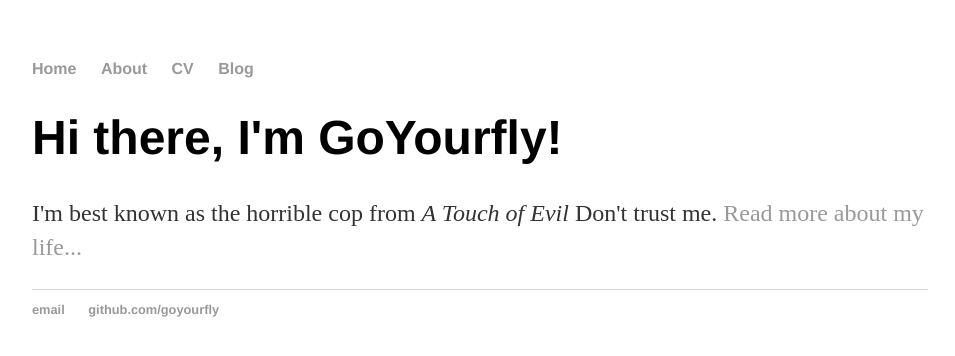
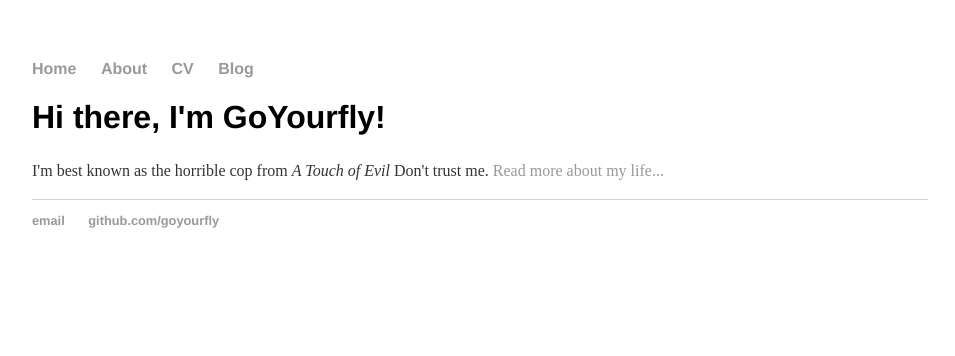
Before and after one commit to goyourfly/goyourfly.github.io, a Jekyll site: the page built from index.html, in a window 1280 px wide. Shown: the top 356 px of the page, without its empty margins (160-1115 px from the left). Built offline with Jekyll 4.4.1, drawn with Linux system fonts in a browser that asks for light colours.

Commit message:
Update main.css

```diff
--- a/css/main.css
+++ b/css/main.css
@@ -1,7 +1,6 @@
 body {
     margin: 60px auto;
     width: 70%;
-    font-size:16px;
 }
 
 blockquote p { font-size: 16px; line-height: 1.6em; }
@@ -24,12 +23,12 @@
     text-decoration: underline;
 }
 h1 {
-    font-size: 3em;
+    font-size: 2em;
     font-family:'Helvetica', 'Arial', 'Sans-Serif';
 }
 p {
-    font-size: 1.5em;
-    line-height: 1.4em;
+    font-size: 1.0em;
+    line-height: 1.6em;
     color: #333;
 }
 footer {
@@ -39,7 +38,7 @@
 
 ul.posts {
     margin: 20px auto 40px;
-    font-size: 1.5em;
+    font-size: 1.2em;
 }
 
 ul.posts li {
```
